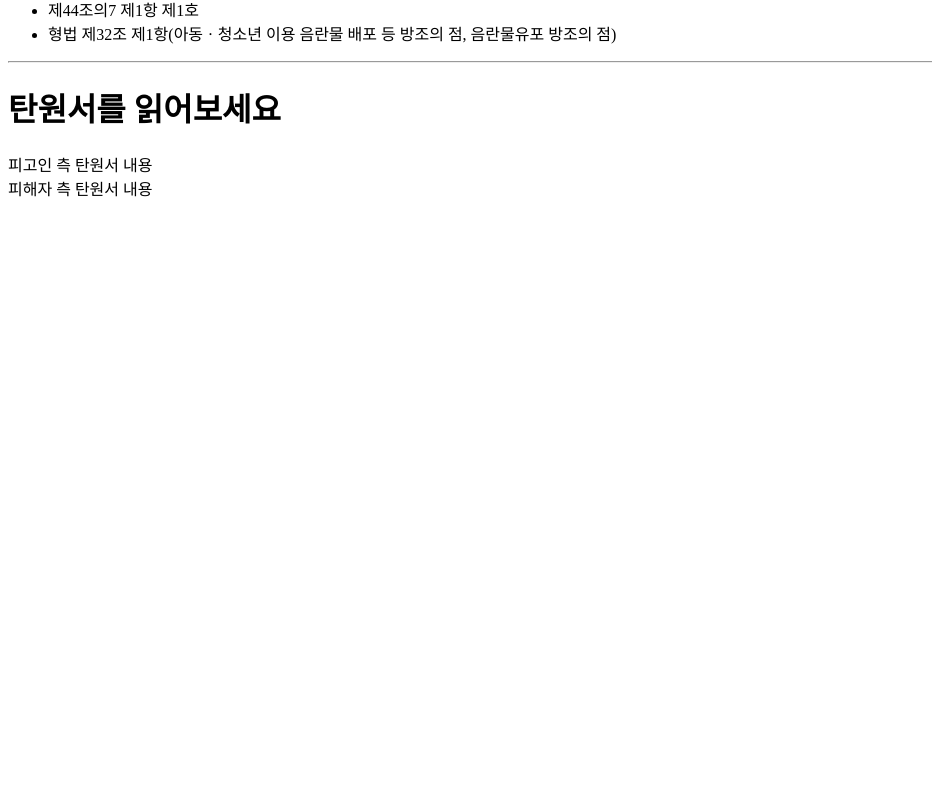
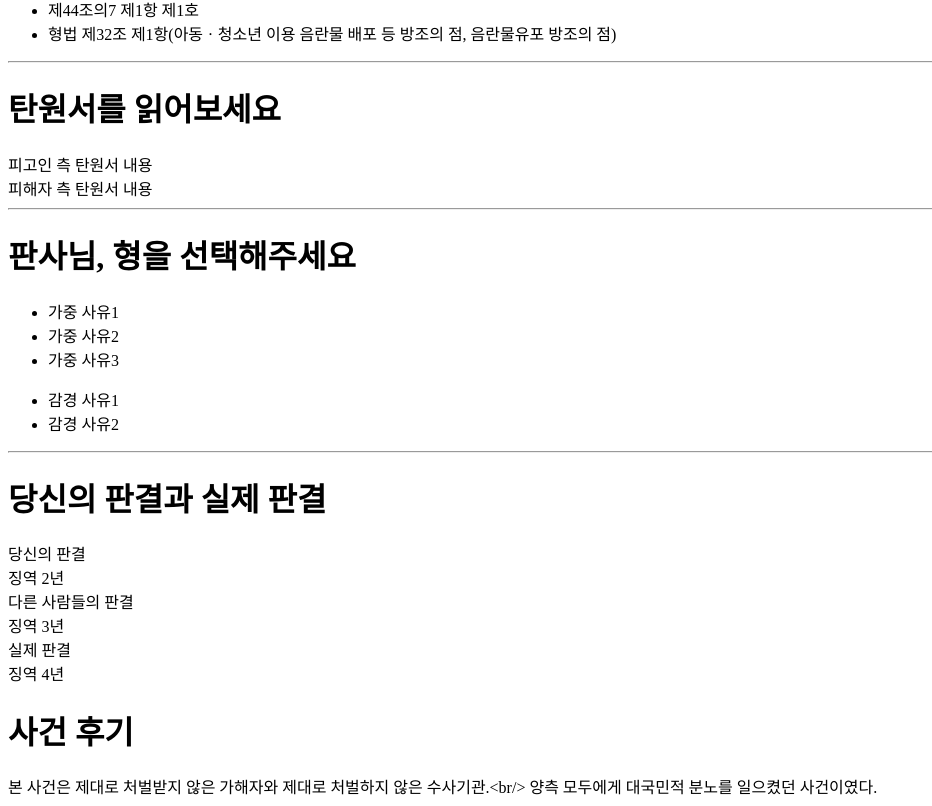
Before and after one commit to newshunter12/judgement-simulator, a Next.js app: page /data/1 in a window 1280 px wide. Shown: the part 1730-2536 px from the top of the page, without its empty margins (0-932 px from the left). Before the commit the page ends 1938 px from the top, so only its background shows below. Built offline with nearby package versions, Linux system fonts and the light colour scheme.

Commit message:
feat: create ResultReport Component

```diff
--- a/components/Judgement.tsx
+++ b/components/Judgement.tsx
@@ -1,6 +1,8 @@
 import CasePsychology from "./CasePsychology";
 import Description from "./Description";
+import ResultReport from "./ResultReport";
 import SentenceCondition from "./SentenceCondition";
+import Sentencing from "./Setencing";
 import Case from "utils/Case.interface";
 import React from "react";
 
@@ -31,6 +33,14 @@ function Judgement({ caseObject, caseName }: Props): React.ReactElement {
       <div>
         <CasePsychology petition={caseObject.petition} />
       </div>
+      <hr />
+      <div>
+        <Sentencing plusImpacts={caseObject.plusImpacts} minusImpacts={caseObject.minusImpacts} />
+      </div>
+      <hr />
+      <div>
+        <ResultReport result={caseObject.result} epilogue={caseObject.epilogue} />
+      </div>
     </div>
   );
 }
--- /dev/null
+++ b/components/ResultReport.tsx
@@ -0,0 +1,33 @@
+import React from "react";
+
+interface Props {
+  result: {
+    trial: string;
+    servitude: string;
+    content: string;
+  }[];
+  epilogue: string;
+}
+function ResultRepot({ result, epilogue }: Props): React.ReactElement {
+  const otherServitude = "3년";
+  const myServitude = "2년";
+  return (
+    <div>
+      <div>
+        <h1>당신의 판결과 실제 판결</h1>
+        <div>당신의 판결</div>
+        <div>징역 {myServitude}</div>
+        <div>다른 사람들의 판결</div>
+        <div>징역 {otherServitude}</div>
+        <div>실제 판결</div>
+        <div>징역 {result[0].servitude}</div>
+      </div>
+      <div>
+        <h1>사건 후기</h1>
+        {epilogue}
+      </div>
+    </div>
+  );
+}
+
+export default ResultRepot;
--- a/components/Setencing.tsx
+++ b/components/Setencing.tsx
@@ -1,7 +1,27 @@
 import React from "react";
 
-function WeightCondition(): React.ReactElement {
-  return <div>weightCondition</div>;
+interface Props {
+  plusImpacts: string[];
+  minusImpacts: string[];
+}
+
+function WeightCondition({ plusImpacts, minusImpacts }: Props): React.ReactElement {
+  return (
+    <div>
+      <h1>판사님, 형을 선택해주세요</h1>
+      <ul>
+        {plusImpacts.map((impact, i) => (
+          <li key={i}>{impact}</li>
+        ))}
+      </ul>
+
+      <ul>
+        {minusImpacts.map((impact, i) => (
+          <li key={i}>{impact}</li>
+        ))}
+      </ul>
+    </div>
+  );
 }
 
 export default WeightCondition;
--- a/utils/crimeCases.yml
+++ b/utils/crimeCases.yml
@@ -59,19 +59,19 @@
 
   # 선고 영향 요소
   plusImpacts:
-    - reason: "가중 사유1"
-    - reason: "가중 사유2"
-    - reason: "가중 사유3"
+    - "가중 사유1"
+    - "가중 사유2"
+    - "가중 사유3"
 
   minusImpacts:
-    - reason: "감경 사유1"
-    - reason: "감경 사유2"
+    - "감경 사유1"
+    - "감경 사유2"
 
   # 실제 판결 결과
   result:
     - trial: "1심"
       # 징역 개월 수
-      servitude: 48
+      servitude: "4년"
       content: "피고인을 징역 4년에 처한다. 피고인에게 80시간의 성폭력 치료프로그램 이수를 명한다. 피고인으로부터 14억 1천만원 가량을 추징한다."
     - trial: 2심
       content: "1심이 인정한 추징금 14억여원에 대해서는 몰수·추징 대상여부나 추징액 인정은 엄격한 증명은 필요없지만
@@ -81,3 +81,4 @@
       범행에 의해 생긴 재산이라하더라도 그 원천이 (A씨의 혐의인) 정보통신망법위반이나
       아동청소년성보호법위반 등으로 인해 생긴것인지 구분할 수 없으므로 그 전액을 몰수·추징하는 것은 허용될 수 없다'며
       1심이 내린 추징 명령은 파기했다."
+  epilogue: "본 사건은 제대로 처벌받지 않은 가해자와 제대로 처벌하지 않은 수사기관.<br/> 양측 모두에게 대국민적 분노를 일으켰던 사건이였다."
```
Also changed, not shown: utils/Case.interface.tsx (+5 -9 lines).
